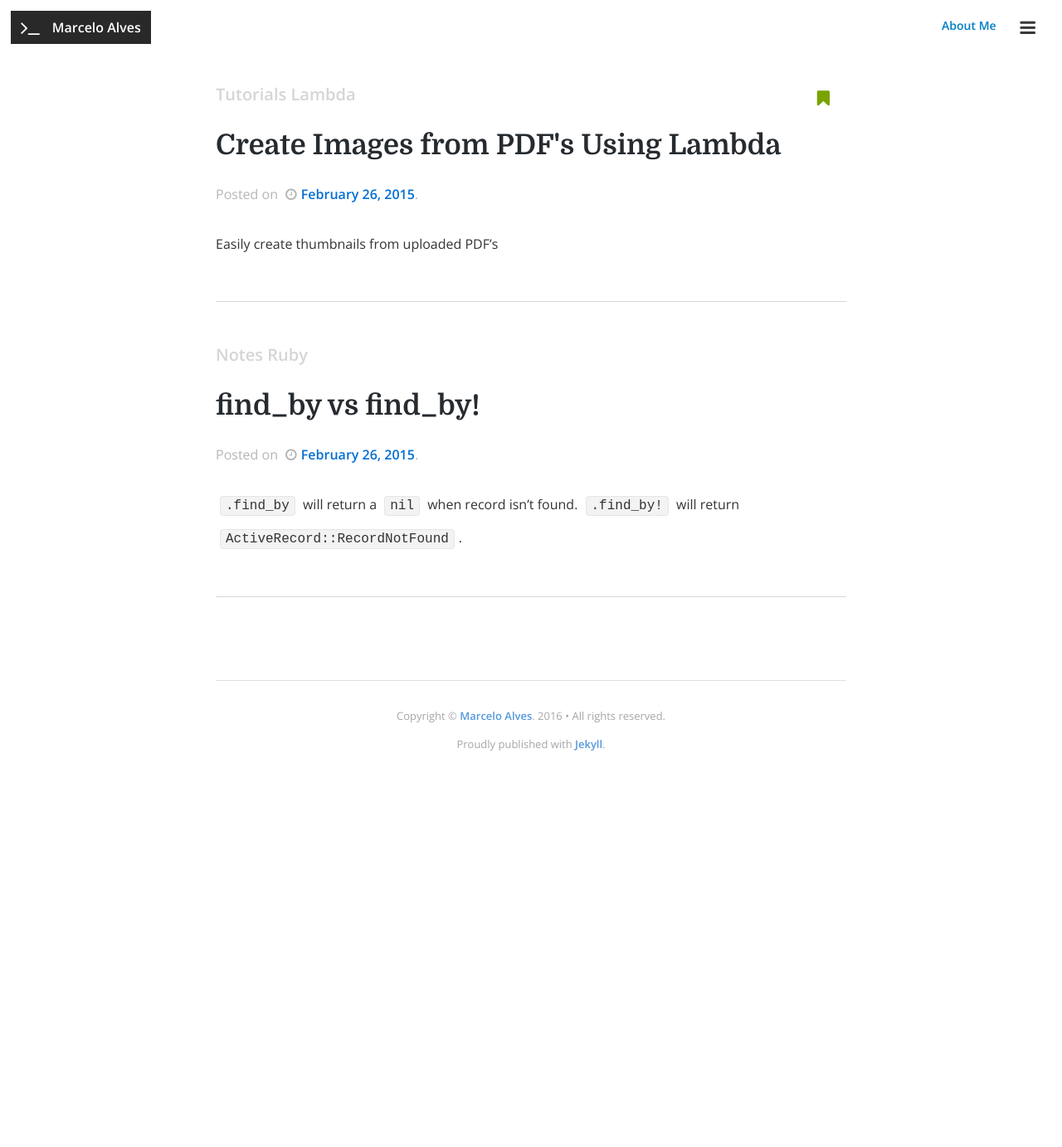
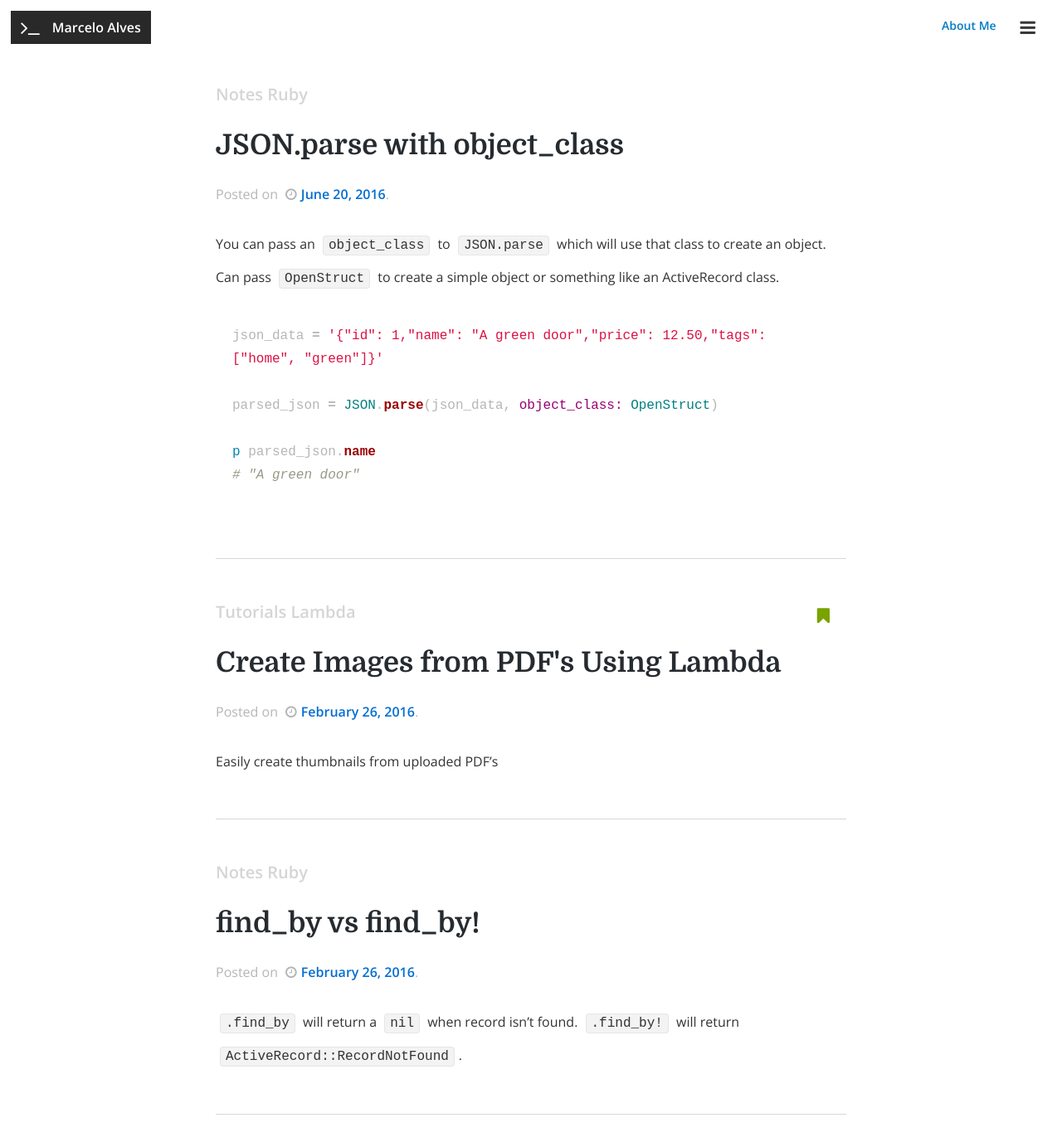
Before and after one commit to MarceloAlves/marceloalves.github.io, a Jekyll site: the page built from index.html, in a window 1280 px wide and 1400 px high. Shown: the top 1383 px of the window at 83% size. Built offline with Jekyll 4.4.1, drawn with Linux system fonts in a browser that asks for light colours; nearby versions of some CDN libraries; the list of posts is cut into pages by our own code; comment, search, counter and statistics services are not loaded.

Commit message:
Add new post

````diff
--- a/_posts/2016-02-26-find_by.markdown
+++ b/_posts/2016-02-26-find_by.markdown
@@ -1,7 +1,7 @@
 ---
 layout: post
 title:  "find_by vs find_by!"
-date:   2015-02-26 17:00:00
+date:   2016-02-26 17:00:00
 categories: notes ruby
 banner_image: ""
 featured: false
--- a/_posts/2016-02-26-pdf_to_image_thumbnail_using_lambda.markdown
+++ b/_posts/2016-02-26-pdf_to_image_thumbnail_using_lambda.markdown
@@ -1,7 +1,7 @@
 ---
 layout: post
 title:  "Create Images from PDF's Using Lambda"
-date:   2015-02-26 17:00:00
+date:   2016-02-26 17:00:00
 categories: tutorials lambda
 banner_image: "/assets/img/header/2015-02-26-pdf_to_image_thumbnail_using_lambda.jpg"
 featured: true
--- /dev/null
+++ b/_posts/2016-06-20-json_parse_object_class.markdown
@@ -0,0 +1,20 @@
+---
+layout: post
+title:  "JSON.parse with object_class"
+date:   2016-06-20 17:00:00
+categories: notes ruby
+banner_image: ""
+featured: false
+comments: true
+---
+
+You can pass an `object_class` to `JSON.parse` which will use that class to create an object. Can pass `OpenStruct` to create a simple object or something like an ActiveRecord class.
+
+```ruby
+json_data = '{"id": 1,"name": "A green door","price": 12.50,"tags": ["home", "green"]}'
+
+parsed_json = JSON.parse(json_data, object_class: OpenStruct)
+
+p parsed_json.name
+# "A green door"
+```
````
